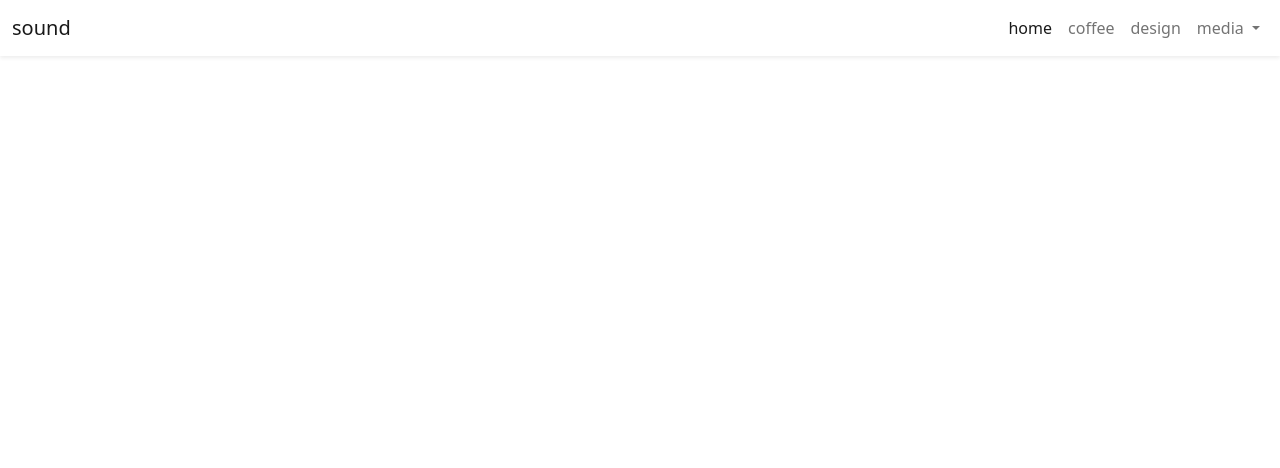
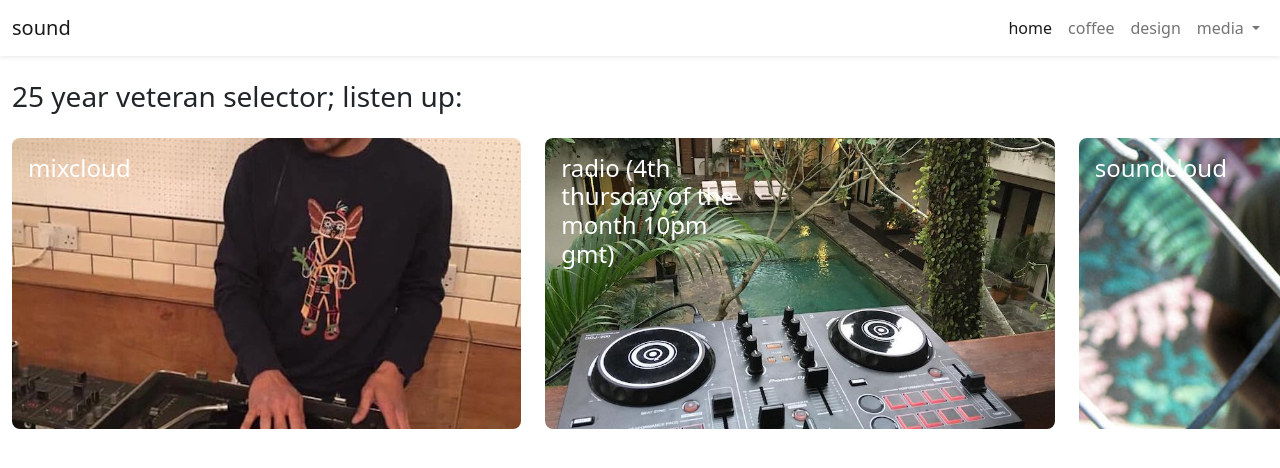
Before and after one commit to adwok/port_folio, a plain HTML site: page music_page.html in a window 1280 px wide. Drawn offline with nearby package versions, Linux system fonts and the light colour scheme.

Commit message:
more heroes

```diff
--- a/music_page.html
+++ b/music_page.html
@@ -45,6 +45,42 @@
       </div>
     </nav>
 
+    <!-- Main content -->
+<div class="container-xxl">
+  <h3 class="my-4">25 year veteran selector; listen up:</h3>
+  <div class="row flex-nowrap overflow-scroll">
+
+    <div class="col-11 col-sm-9 col-md-8 col-lg-5">
+      <a href="https://www.mixcloud.com/adwoksince1977/">
+      <div class="rounded-3 text-white aspectRatioBox position-relative" style="background-image: url(./images/bonez.jpg)">
+        <div class="p-3 d-flex flex-column align-items-start position-absolute inner">
+          <h4 class="mb-auto">mixcloud</h4>
+        </div>
+      </div>
+      </a>
+    </div>
+    <div class="col-11 col-sm-9 col-md-8 col-lg-5">
+      <a href="https://yamakan.place/palestine/">
+      <div class="rounded-3 text-white aspectRatioBox position-relative" style="background-image: url(./images/deejay.jpg)">
+        <div class="p-3 d-flex flex-column align-items-start position-absolute inner">
+          <h4 class="mb-auto">radio (4th thursday of the month 10pm gmt)</h4>
+        </div>
+      </div>
+      </a>
+    </div>
+    <div class="col-11 col-sm-9 col-md-8 col-lg-5">
+      <a href="https://soundcloud.com/adwok">
+      <div class="rounded-3 text-white aspectRatioBox position-relative" style="background-image: url(./images/takaka.jpg)">
+        <div class="p-3 d-flex flex-column align-items-start position-absolute inner">
+          <h4 class="mb-auto">soundcloud</h4>
+        </div>
+      </div>
+      </a>
+    </div>
+
+  </div>
+</div>
+
     <!-- JavaScript Bundle with Popper -->
 <script src="https://cdn.jsdelivr.net/npm/bootstrap@5.2.2/dist/js/bootstrap.bundle.min.js" integrity="sha384-OERcA2EqjJCMA+/3y+gxIOqMEjwtxJY7qPCqsdltbNJuaOe923+mo//f6V8Qbsw3" crossorigin="anonymous"></script>
   </body>
```
Also changed, not shown: web_design_page.html (+3 -15 lines), images/bonez.jpg (added), images/takaka.jpg (added).
